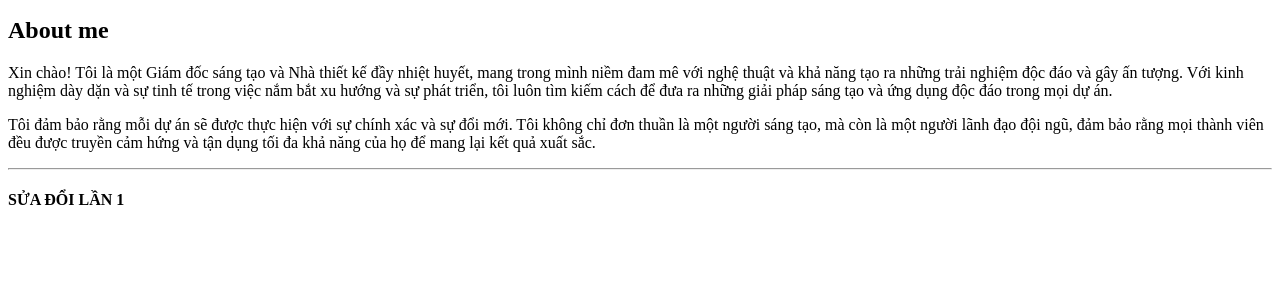
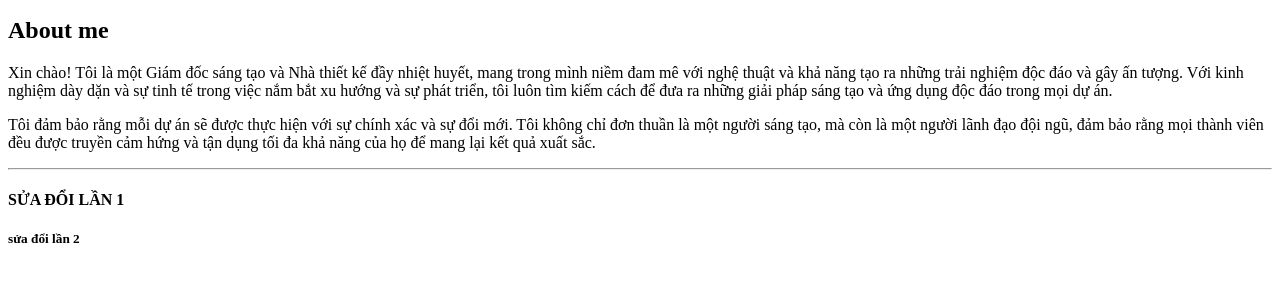
Before and after one commit to doantruong2k8/on-tap-lan-1, a plain HTML site: page ghepavsimg/index.html in a window 1280 px wide. Shown: the part 240-522 px from the top of the page. Drawn offline with Linux system fonts and the light colour scheme.

Commit message:
sửa đổi lần 2

```diff
--- a/ghepavsimg/index.html
+++ b/ghepavsimg/index.html
@@ -34,6 +34,7 @@
         tối đa khả năng của họ để mang lại kết quả xuất sắc.</p>
     <hr>
     <h4> SỬA ĐỔI LẦN 1</h4>
+    <h5>sửa đổi lần 2</h5>
 
 </body>
 
```
